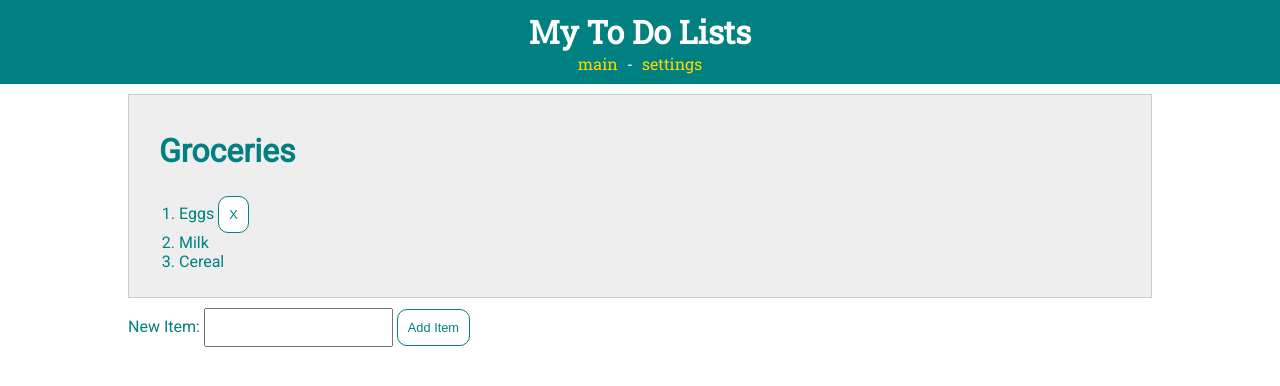
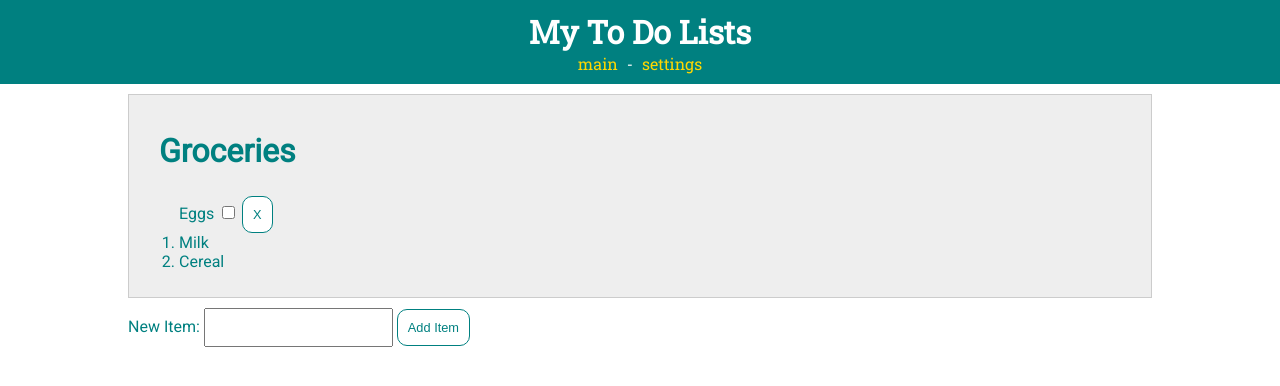
Before and after one commit to suber-mhci/pui, a plain HTML site: page Lab/Lab5/list.html in a window 1280 px wide. Drawn offline with Linux system fonts and the light colour scheme.

Commit message:
added last javascript functionality

```diff
--- a/Lab/Lab5/list.html
+++ b/Lab/Lab5/list.html
@@ -24,7 +24,9 @@
             <div class="list">
                 <h2 class="list-title">Groceries</h2>
                 <ol id="grocery-list">
-                    <li> Eggs <button class="delete-item" onclick="deleteListItem(this.parentNode)">X</button></li>
+                    <label for="check-eggs">Eggs</label>
+                    <input id="check-eggs" type="checkbox" class="complete-item" onclick="completeListItem(this)">
+                    <button class="delete-item" onclick="deleteListItem(this.parentNode)">X</button></li>
                     <li>Milk</li>
                     <li>Cereal</li>
                 </ol>
--- a/Lab/Lab5/main.js
+++ b/Lab/Lab5/main.js
@@ -16,3 +16,13 @@
     // remove li element (item) from ol element (item.parentNode)
      item.parentNode.removeChild(item);
 }
+
+function completeListItem(item) {
+    if (item.checked) { // true if the input checkbox is checked
+        item.parentNode.style.textDecoration = "line-through";
+        // in css, this would be: "text-decoration: line-through"
+    } else {
+        item.parentNode.style.textDecoration = "none";
+        // in css, this would be: "text-decoration: none"
+    }
+}
```
